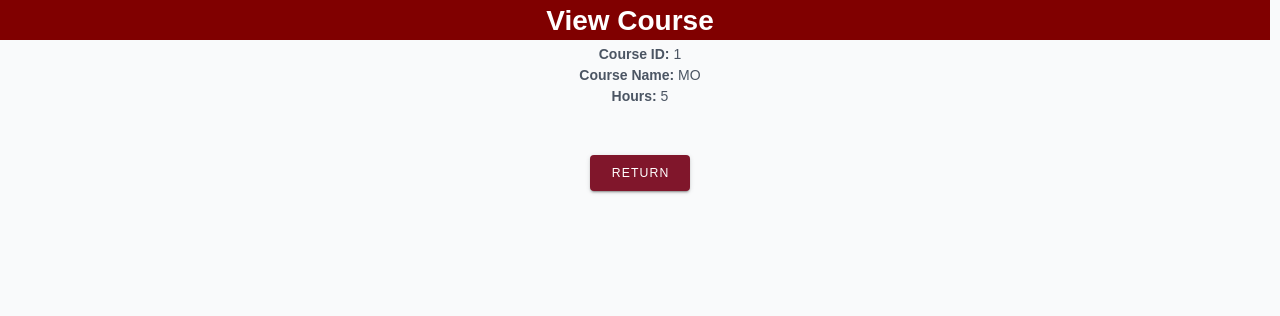
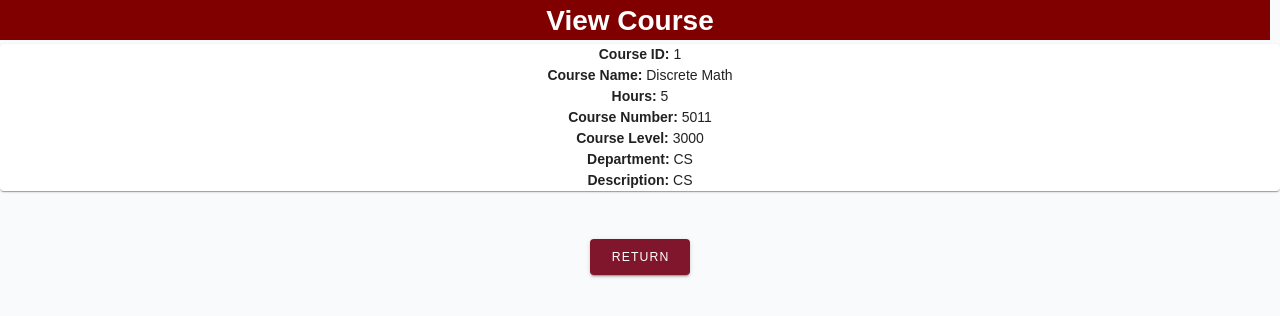
Before and after one commit to ItzWillz/seiv_project2_frontend, a Vue app: page /courses/1 in a window 1280 px wide. Shown: the top 316 px of the page. Built offline with nearby package versions, Linux system fonts and the light colour scheme; a web font is replaced by a local one.

Commit message:
UI Quickfix

```diff
--- a/src/views/ViewCourse.vue
+++ b/src/views/ViewCourse.vue
@@ -7,11 +7,22 @@
 
       <!-- Course Information -->
       <div class="course-info">
+        <v-card>
         <strong>Course ID:</strong> {{ course.id }}
         <br />
         <strong>Course Name:</strong> {{ course.name }}
         <br />
         <strong>Hours:</strong> {{ course.hours }}
+        <br />
+        <strong>Course Number:</strong> {{ course.number }}
+        <br />
+        <strong>Course Level:</strong> {{ course.level }}
+        <br />
+        <strong>Department:</strong> {{ course.department }}
+        <br />
+        <strong>Description:</strong> {{ course.description }}
+        <br />
+    </v-card>
       </div>
 
       <!-- Return Button -->
@@ -30,10 +41,14 @@
   export default {
     data() {
       return {
-        course: {
+          course: {
           id: '',
           name: '',
           hours: '',
+          number:0,
+          level:0,
+          department:'',
+          description:'',
         },
       };
     },
@@ -52,10 +67,14 @@
         //   .catch((error) => {
         //     console.error('Error fetching course:', error);
         //   });
-        this.course={
+        this.course={ // Example course info
             id: courseId,
-            name:"MO",
-            hours:5,
+            name: 'Discrete Math',
+            hours: 5,
+            number:5011,
+            level:3000,
+            department:'CS',
+            description:'CS',
         }
       },
     },
```
